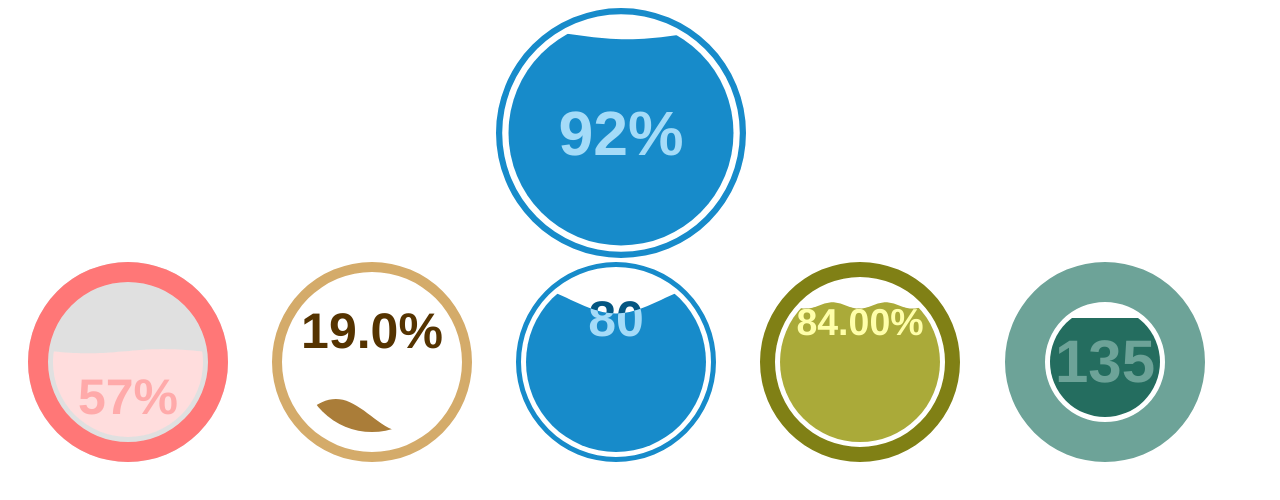
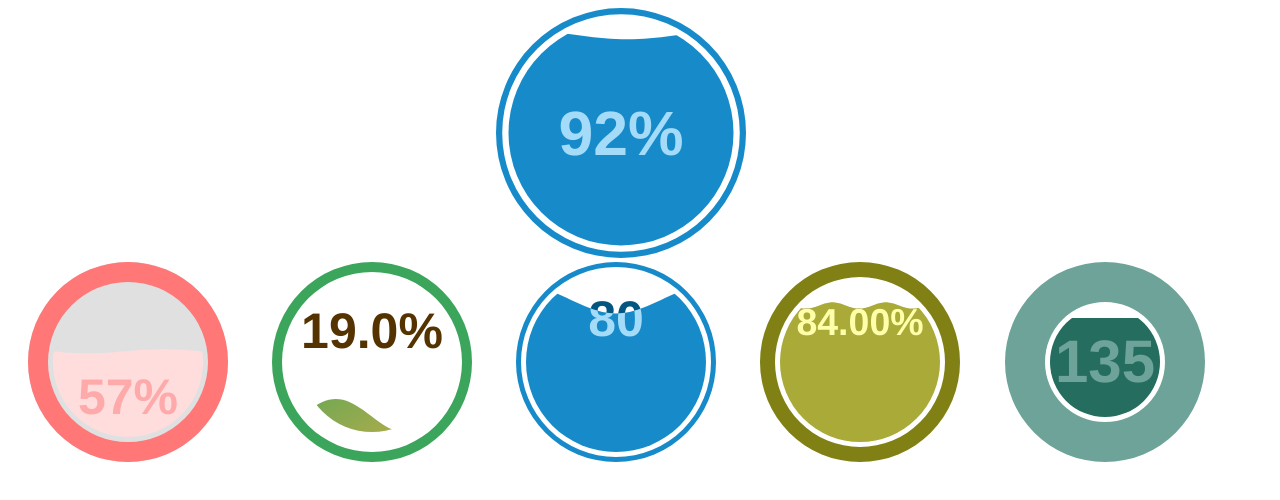
Before and after one commit to ugomeda/d3-liquid-fill-gauge, a website: page index.html in a window 1280 px wide. Drawn offline with nearby package versions, Linux system fonts and the light colour scheme.

Commit message:
Update demo

```diff
--- a/index.html
+++ b/index.html
@@ -31,7 +31,7 @@
       waveRiseAtStart: false
     });
     d3.select("#fillgauge3").call(d3.liquidfillgauge, 60.1, {
-      circleColor: "#D4AB6A",
+      circleColor: "#3CA55C",
       textColor: "#553300",
       waveTextColor: "#805615",
       waveColor: "#AA7D39",
@@ -40,7 +40,11 @@
       textVertPosition: 0.8,
       waveAnimateTime: 2000,
       waveHeight: 0.3,
-      waveCount: 1
+      waveCount: 1,
+      fillWithGradient: true,
+      gradientPoints: [0.2, 0, 0.9, 1],
+      gradientFromColor: "#3CA55C",
+      gradientToColor: "#B5AC49"
     });
     d3.select("#fillgauge4").call(d3.liquidfillgauge, 50, {
       textVertPosition: 0.8,
```
